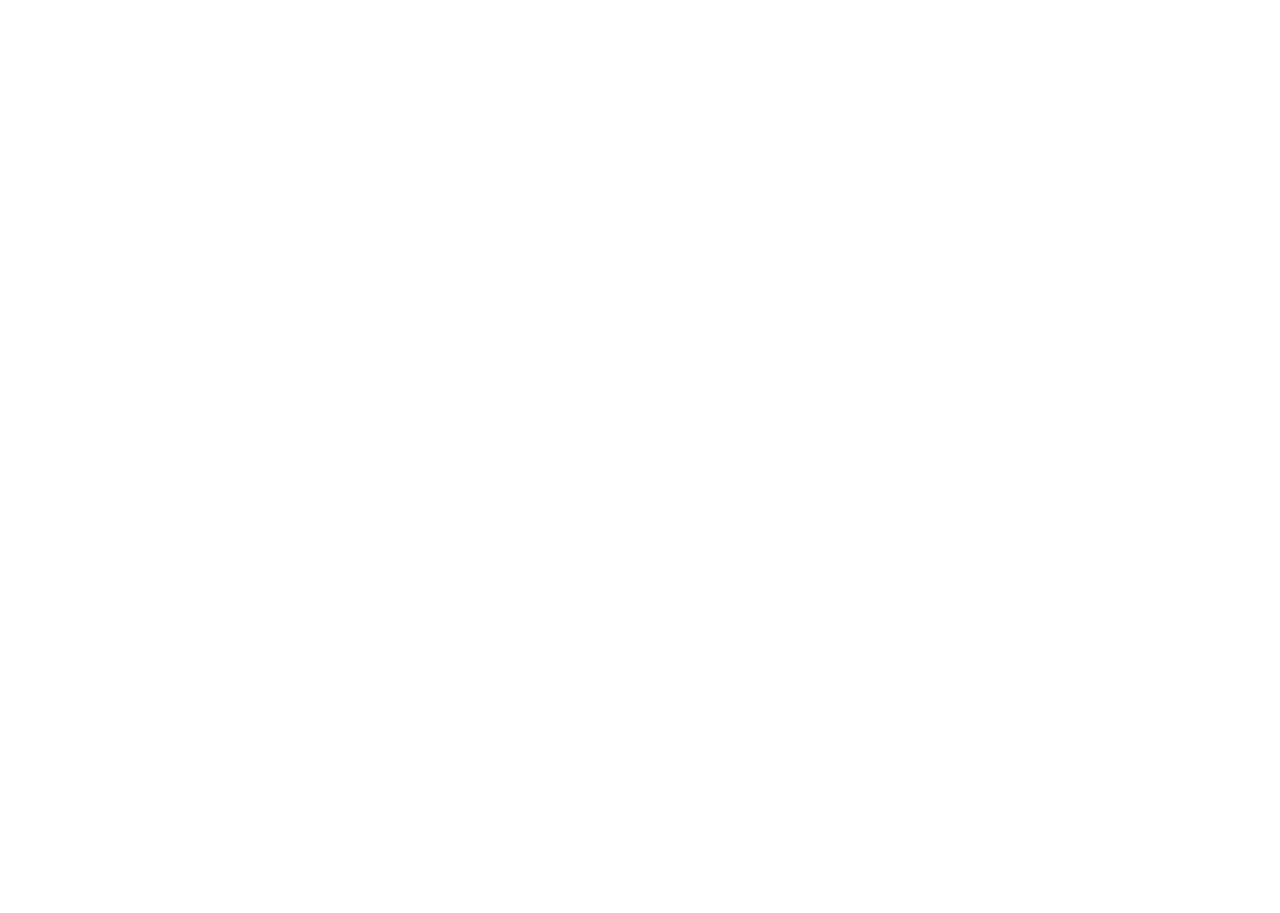
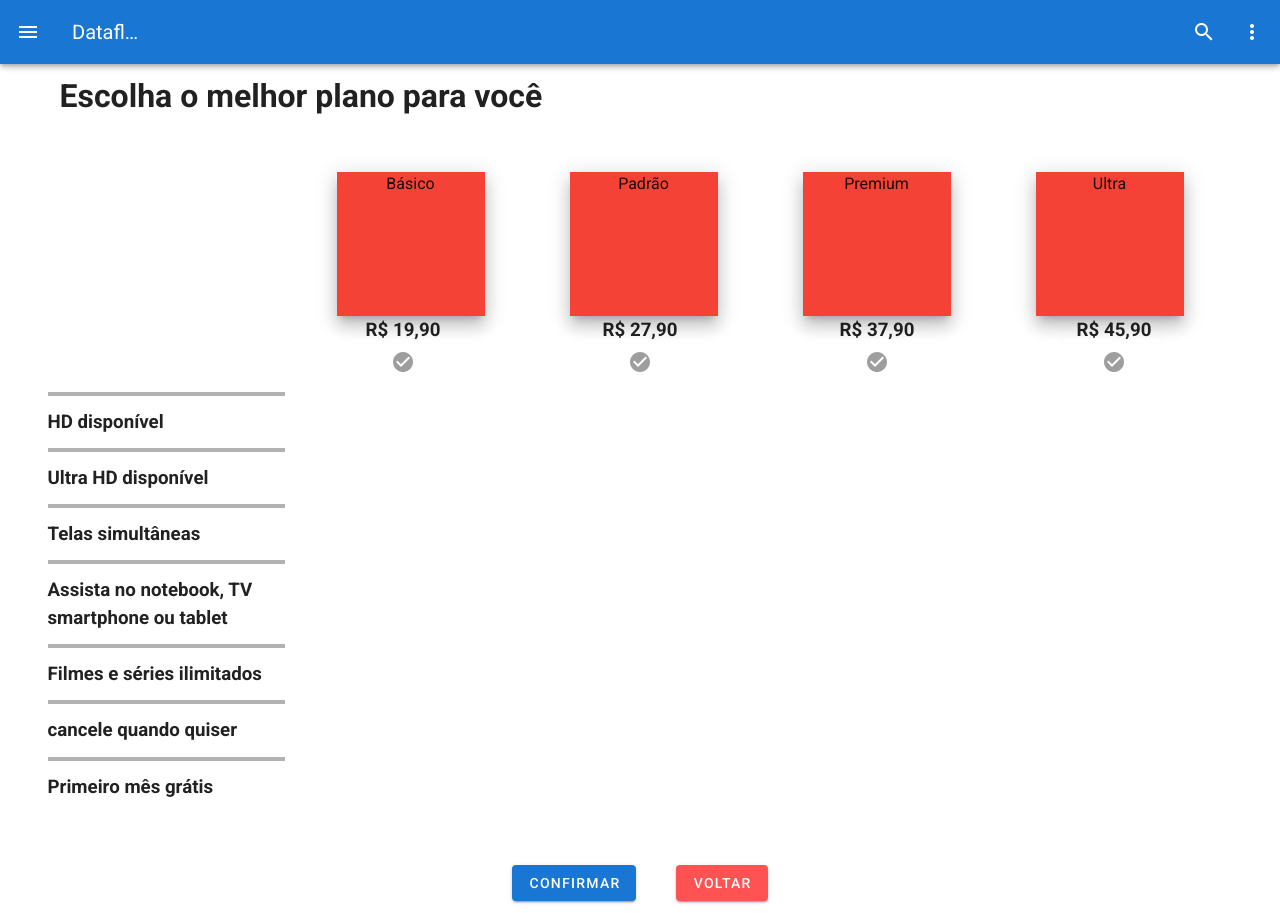
Before and after one commit to minhoad/dataflix-frontend, a Vue app: page /planos in a window 1280 px wide. Before the commit the page ends 800 px from the top, so only its background shows below. Built offline with nearby package versions, Linux system fonts and the light colour scheme.

Commit message:
Feature: add planos

```diff
--- a/package.json
+++ b/package.json
@@ -27,7 +27,7 @@
     "eslint-plugin-import": "^2.25.3",
     "eslint-plugin-node": "^11.1.0",
     "eslint-plugin-promise": "^5.1.0",
-    "eslint-plugin-vue": "^8.0.3",
+    "eslint-plugin-vue": "^8.7.1",
     "sass": "~1.32.0",
     "sass-loader": "^10.0.0",
     "typescript": "~4.5.5",
--- /dev/null
+++ b/src/components/FormHistorico.vue
@@ -0,0 +1,33 @@
+<template>
+    <container>
+        <dataflix-app-vue></dataflix-app-vue>
+
+        <div>
+            <v-row class="mt-5">
+                <v-col class="mt-15 ml-10">
+                    <h2 class="mb-3"> Historico de filmes </h2>
+                    <v-progress-linear color="black" class="mb-3" length="100px"></v-progress-linear>
+                </v-col>
+            </v-row>
+        </div>
+    </container>
+</template>
+
+
+<script lang="ts">
+    import Vue from 'vue'
+    import DataflixAppVue from '@/components/DataflixApp.vue'
+
+    export default Vue.extend({
+        name: 'Historico',
+
+        data: function (){
+            return {
+
+            }
+        },
+        components: {
+        DataflixAppVue
+    }
+    })
+</script>
--- /dev/null
+++ b/src/components/FormPlanos.vue
@@ -0,0 +1,163 @@
+<template>
+    <v-container>
+        <dataflix-app-vue></dataflix-app-vue>
+        <v-row class="my-5"></v-row>
+        <div>
+            <h1 class="my-10"> Escolha o melhor plano para você</h1>
+        </div>
+        <div>
+            <v-row class="my-10">
+                <v-col class="mt-10">
+                    <div>
+                        <v-row class="mt-15 mb-15"></v-row>
+                        <v-row class="mt-15 mb-15"></v-row>
+
+                        <v-row class="mt-15">
+                            <v-progress-linear color="black" class="mb-3" length="100px"></v-progress-linear>
+                            <h3 class="mb-3"> HD disponível</h3>
+                        </v-row>
+
+                        <v-row>
+                            <v-progress-linear color="black" class="mb-3"></v-progress-linear>
+                            <h3 class="mb-3">Ultra HD disponível</h3>
+                        </v-row>
+
+                        <v-row>
+                            <v-progress-linear color="black" class="mb-3"></v-progress-linear>
+                            <h3 class="mb-3">Telas simultâneas</h3>
+                        </v-row>
+
+                        <v-row>
+                            <v-progress-linear color="black" class="mb-3"></v-progress-linear>
+                            <h3 class="mb-3">Assista no notebook, TV smartphone ou tablet</h3>
+                        </v-row>
+
+                        <v-row>
+                            <v-progress-linear color="black" class="mb-3"></v-progress-linear>
+                            <h3 class="mb-3">Filmes e séries ilimitados</h3>
+                        </v-row>
+
+                        <v-row>
+                            <v-progress-linear color="black" class="mb-3"></v-progress-linear>
+                            <h3 class="mb-3">cancele quando quiser</h3>
+                        </v-row>
+
+                        <v-row>
+                            <v-progress-linear color="black" class="mb-3"></v-progress-linear>
+                            <h3 class="mb-3">Primeiro mês grátis</h3>
+                        </v-row>
+
+                    </div>
+                </v-col>
+
+                <v-col class="text-center">
+                    <v-sheet class="ml-10" color="red" elevation="11" height="144" width="148">Básico</v-sheet>
+                    <h3> R$ 19,90 </h3>
+                    <v-btn icon @click="clickEnableButton(1)">
+                        <v-icon :color="button1Checked">mdi-check-circle</v-icon>
+                    </v-btn>
+                </v-col>
+
+                <v-col class="text-center">
+                    <v-sheet class="ml-9" color="red" elevation="11" height="144" width="148"> Padrão </v-sheet>
+                    <h3> R$ 27,90 </h3>
+                    <v-btn icon v-on:click="clickEnableButton(2)">
+                        <v-icon :color="button2Checked">mdi-check-circle</v-icon>
+                    </v-btn>
+                </v-col>
+
+                <v-col class="text-center">
+                    <v-sheet class="ml-8" color="red" elevation="11" height="144" width="148"> Premium </v-sheet>
+                    <h3> R$ 37,90 </h3>
+                    <v-btn icon v-on:click="clickEnableButton(3)">
+                        <v-icon :color="button3Checked">mdi-check-circle</v-icon>
+                    </v-btn>
+                </v-col>
+
+                <v-col class="text-center">
+                    <v-sheet class="ml-7" color="red" elevation="11" height="144" width="148"> Ultra </v-sheet>
+                    <h3> R$ 45,90 </h3>
+                    <v-btn icon v-on:click="clickEnableButton(4)">
+                        <v-icon :color="button4Checked">mdi-check-circle</v-icon>
+                    </v-btn>
+                </v-col>
+
+            </v-row>
+
+            <v-row>
+                <v-col class="text-center">
+                    <v-btn color="primary">
+                        Confirmar
+                    </v-btn>
+                    <v-btn class="ml-10" color="error">
+                        Voltar
+                    </v-btn>
+                </v-col>
+
+            </v-row>
+
+
+
+        </div>
+    </v-container>
+</template>
+
+<script lang="ts">
+
+import Vue from "vue"
+
+import DataflixAppVue from "./DataflixApp.vue"
+
+
+export default Vue.extend({
+    name: 'Planos',
+    data: function () {
+        return {
+            button1Checked: "grey",
+            button2Checked: "grey",
+            button3Checked: "grey",
+            button4Checked: "grey",
+            vermelho: "red",
+            cinza: "grey",
+            list: [
+                { name: 'myName', age: 25 }
+            ]
+        }
+    },
+    methods: {
+        clickEnableButton(index: number) {
+            if (index === 1) {
+                this.button1Checked = this.vermelho
+                this.button2Checked = this.cinza
+                this.button3Checked = this.cinza
+                this.button4Checked = this.cinza
+            }
+            if (index === 2) {
+                this.button1Checked = this.cinza
+                this.button2Checked = this.vermelho
+                this.button3Checked = this.cinza
+                this.button4Checked = this.cinza
+            }
+            if (index === 3) {
+                this.button1Checked = this.cinza
+                this.button2Checked = this.cinza
+                this.button3Checked = this.vermelho
+                this.button4Checked = this.cinza
+            }
+            if (index === 4) {
+                this.button1Checked = this.cinza
+                this.button2Checked = this.cinza
+                this.button3Checked = this.cinza
+                this.button4Checked = this.vermelho
+            }
+
+        },
+    },
+    components: {
+        DataflixAppVue
+    }
+
+})
+
+
+</script>
--- a/src/router/index.ts
+++ b/src/router/index.ts
@@ -2,7 +2,8 @@
 import VueRouter, { RouteConfig } from 'vue-router'
 import FormLogin from '../views/FormLogin.vue'
 import FormCadastro from '../views/FormCadastro.vue'
-
+import FormPlanos from '../views/FormPlanos.vue'
+import FormHistorico from '../views/FormHistorico.vue'
 Vue.use(VueRouter)
 
 const routes: Array<RouteConfig> = [
@@ -15,6 +16,16 @@
     path: '/cadastro',
     name: 'cadastro',
     component: FormCadastro
+  },
+  {
+    path: '/planos',
+    name: 'planos',
+    component: FormPlanos
+  },
+  {
+    path: '/historico',
+    name: 'historico',
+    component: FormHistorico
   }
 ]
 
--- /dev/null
+++ b/src/views/FormHistorico.vue
@@ -0,0 +1,16 @@
+<template>
+  <form-historico />
+</template>
+
+<script lang="ts">
+import Vue from 'vue'
+import FormHistorico from '../components/FormHistorico.vue'
+
+export default Vue.extend({
+  name: 'Historico',
+
+  components: {
+    FormHistorico
+  }
+})
+</script>
--- /dev/null
+++ b/src/views/FormPlanos.vue
@@ -0,0 +1,18 @@
+<template>
+  <form-planos />
+</template>
+
+<script lang="ts">
+
+
+import Vue from 'vue'
+import FormPlanos from '../components/FormPlanos.vue'
+
+export default Vue.extend({
+  name: 'Planos',
+
+  components: {
+    FormPlanos
+  }
+})
+</script>
```
Also changed, not shown: src/components/FormFilme.vue (added), 1 other file (tests, documents, lock files or other folders).
